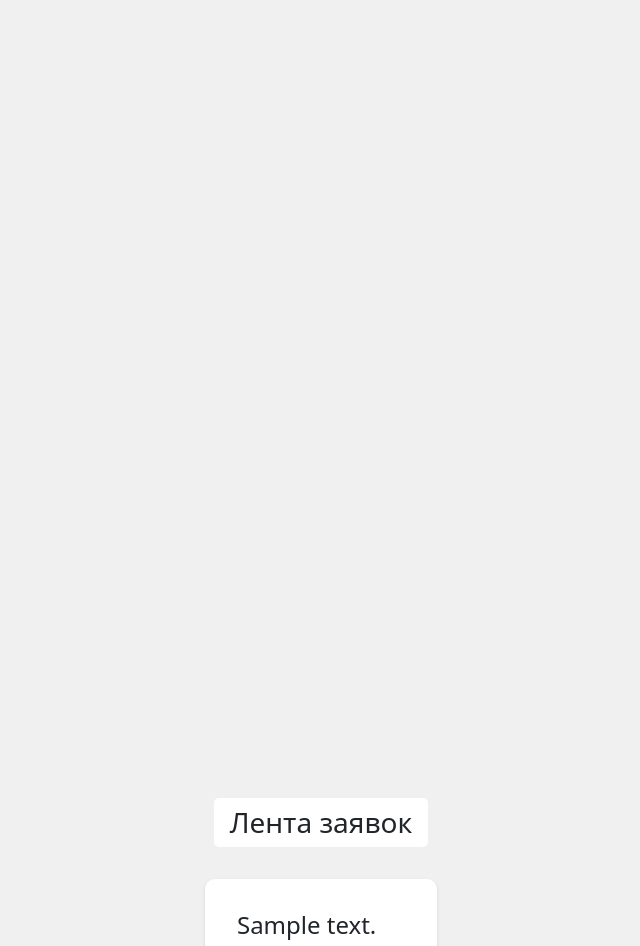
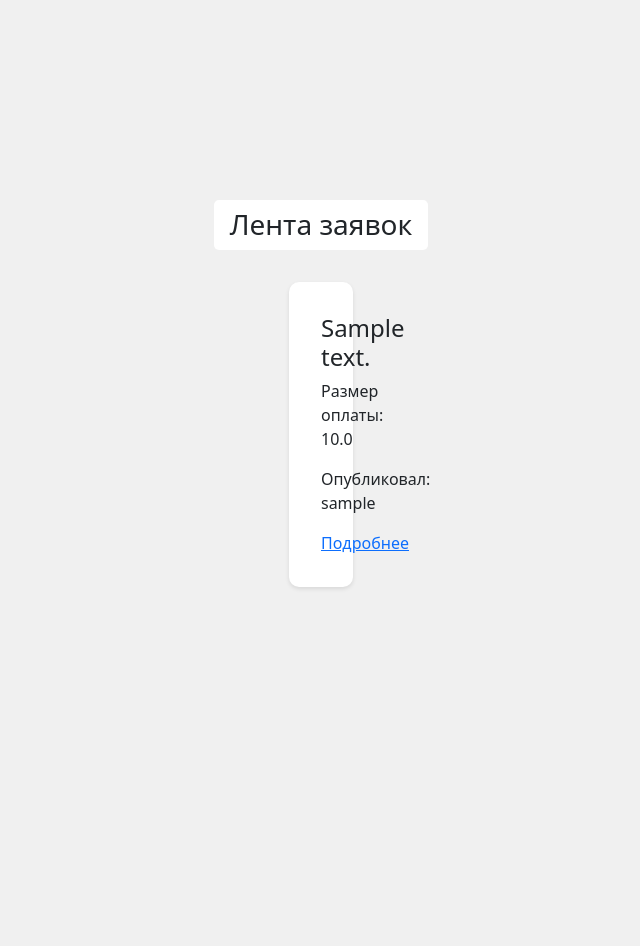
Before and after one commit to completelyUnlucky/kolyan_pushka_guu, a Flask app: page / in a window 1280 px wide. Shown: the part 315-1261 px from the top of the page, without its empty margins (319-959 px from the left). Run offline with Flask 3, Linux system fonts and the light colour scheme; tables that the repository leaves empty hold one stand-in row (values such as "Sample post").

Commit message:
control commit

```diff
--- a/app.py
+++ b/app.py
@@ -87,12 +87,6 @@ def place_request():
     return render_template('place_request.html', form=form)
 
 
-@app.route('/requests')
-def requests():
-    requests_list = Request.query.all()
-    return render_template('requests.html', requests=requests_list)
-
-
 @app.route('/request/<int:request_id>')
 def view_request(request_id):
     request = Request.query.get_or_404(request_id)
--- a/static/style.css
+++ b/static/style.css
@@ -147,9 +147,8 @@ body {
 
 .grid-container {
     display: flex;
-    flex-direction: column;
-    align-items: center;
-    padding: 1rem;
+    flex-wrap: wrap;
+    justify-content: center;
 }
 
 .grid-item.request {
@@ -157,11 +156,12 @@ body {
     background-color: #fff;
     border-radius: 10px;
     box-shadow: 0 2px 4px rgba(0, 0, 0, 0.1);
-    margin-bottom: 1rem;
+    margin: 1rem;
+    width: calc(25% - 2rem);
 }
 
 .box-tab-base {
-    margin-top: 1200px;
+    margin-top: 90px;
     padding: 0.5rem 1rem;
     background-color: #fff;
     border: none;
--- a/templates/view_request.html
+++ b/templates/view_request.html
@@ -22,7 +22,7 @@
         </header>
         <main class="box-content">
             <h3 class="box-tab">Просмотр заявки</h3>
-            <div class="grid-container-req">
+            <div class="grid-container">
                 <div class="grid-item request">
                     <h4>{{ request.description }}</h4>
                     <p>Размер оплаты: {{ request.payment_amount }}</p>
```
Also changed, not shown: templates/requests.html (deleted, +0 -38 lines), app.db.
